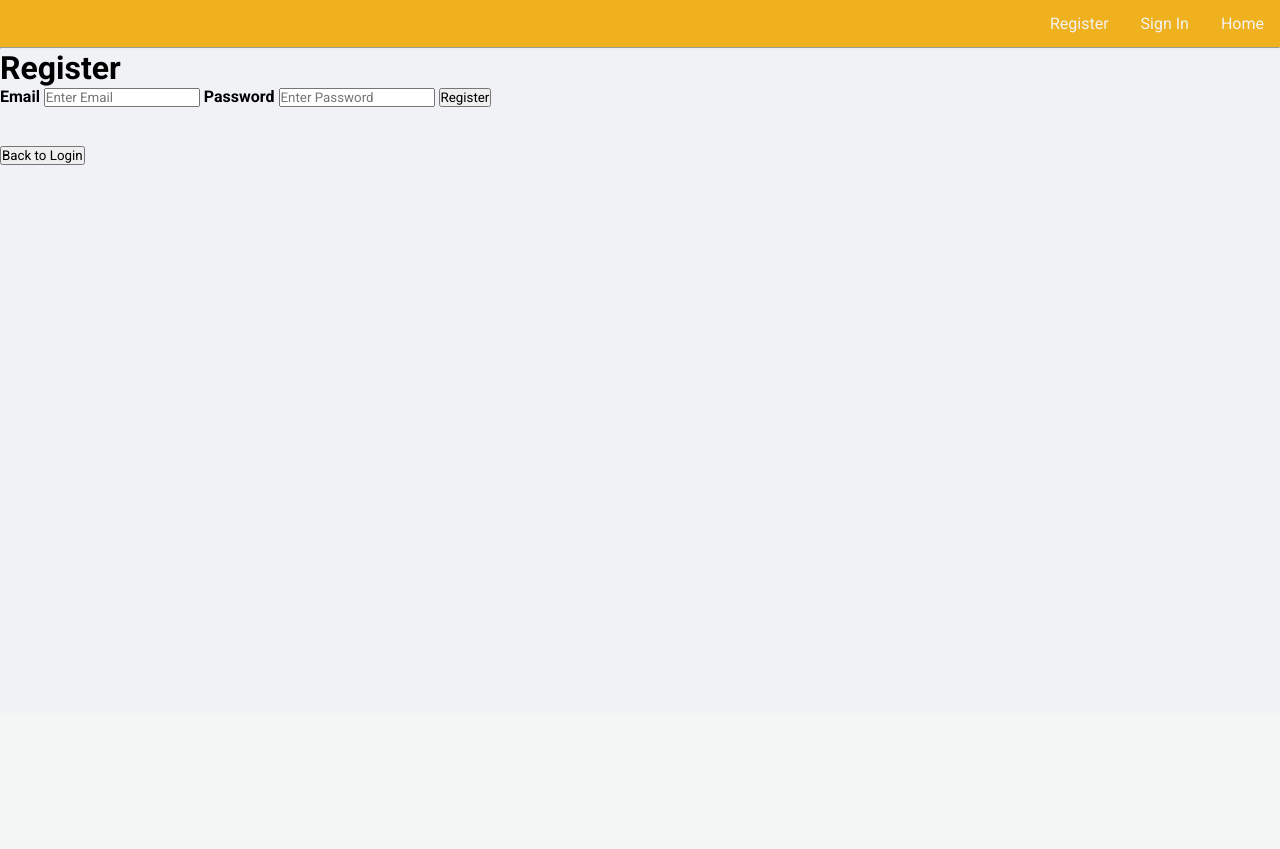
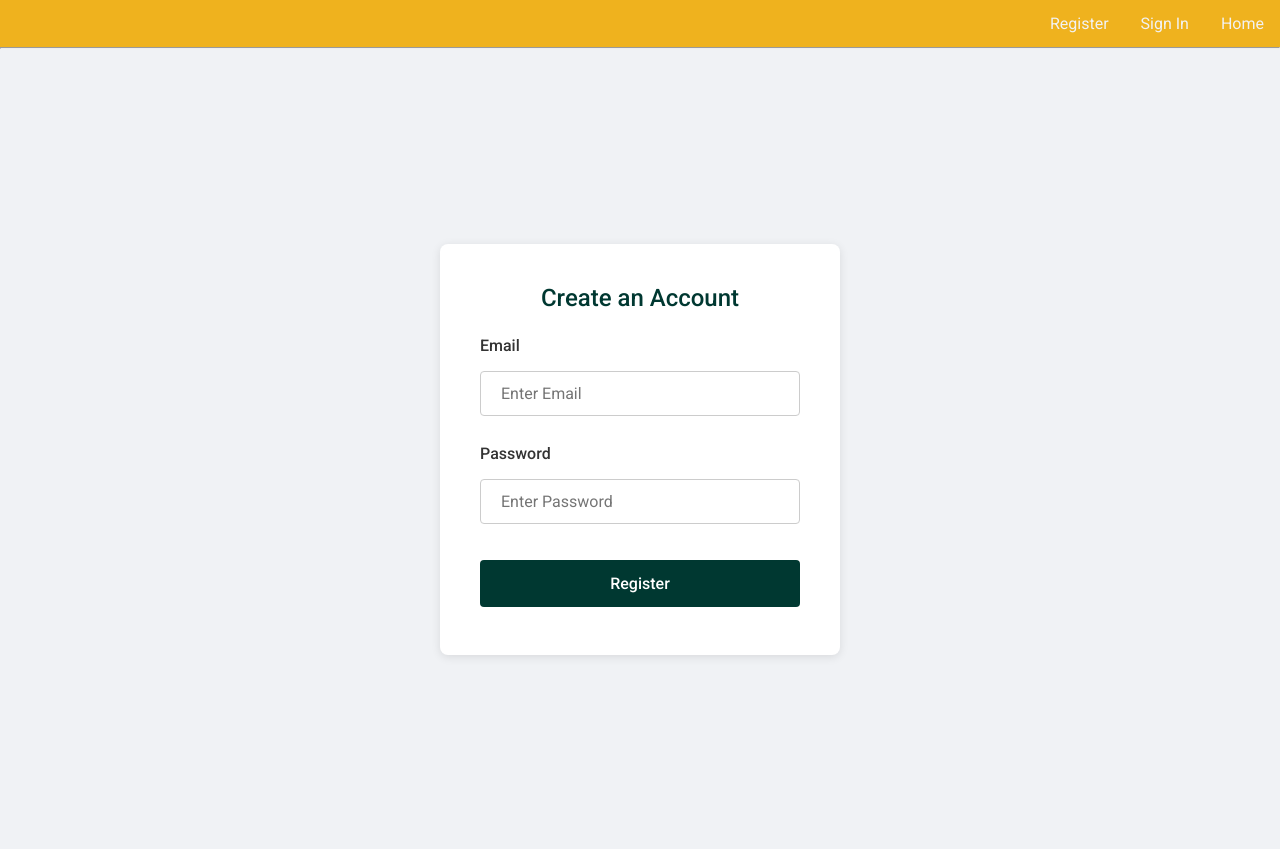
Before and after one commit to AK5222/Project-Trinket, a Flask app: page /register in a window 1280 px wide. Shown: the part 87-936 px from the top of the page. Before the commit the page ends 252 px from the top, so only its background shows below. Run offline with Flask 3, Linux system fonts and the light colour scheme.

Commit message:
updated register page styling

```diff
--- a/templates/register.html
+++ b/templates/register.html
@@ -21,20 +21,20 @@
 {% endblock %}
 
 {% block body %}
-<main class="content">
-    <h1 class="h1">Register</h1>
-</main>
-<div class="container">
-    <form onsubmit="event.preventDefault(); handleSignup();">
-        <label for="email"><b>Email</b></label>
-        <input type="text" placeholder="Enter Email" name="email" id="email" required>
-        <label for="password"><b>Password</b></label>
-        <input type="password" placeholder="Enter Password" name="password" id="password" required>
-        <button type="submit">Register</button>
-    </form>
-    <br><br>
-    <a href="/login">
-        <button type="button">Back to Login</button>
-    </a>
+<div class="login-page">
+    <main class="login-container">
+        <h1 class="login-title">Create an Account</h1>
+        <form class="login-form" onsubmit="event.preventDefault(); handleSignup();">
+            <div class="form-group">
+                <label for="email">Email</label>
+                <input type="email" placeholder="Enter Email" name="email" id="email" required>
+            </div>
+            <div class="form-group">
+                <label for="password">Password</label>
+                <input type="password" placeholder="Enter Password" name="password" id="password" required>
+            </div>
+            <button type="submit" class="login_button">Register</button>
+        </form>
+    </main>
 </div>
 {% endblock %}
```
